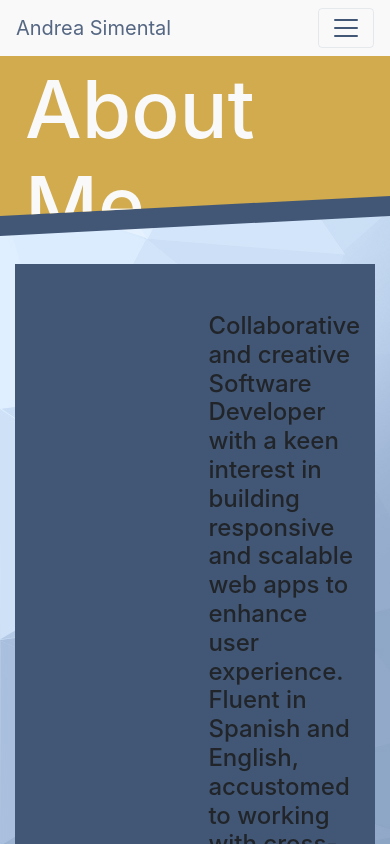
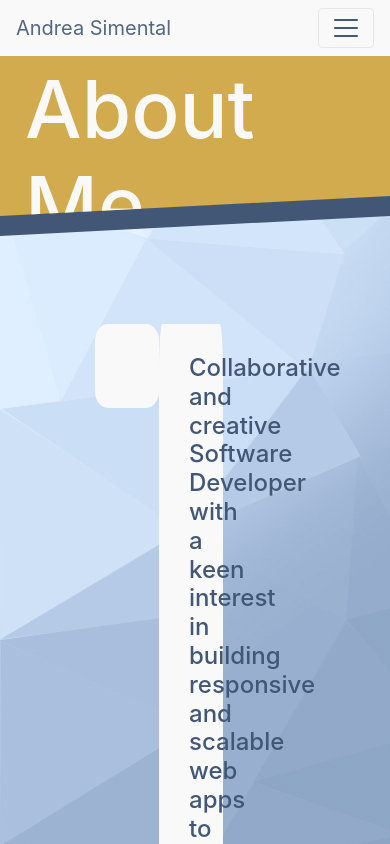
Before and after one commit to anlsim/anlsim.github.io, a React (Create React App) app: page /about in a window 390 px wide. Shown: the top 844 px of the page. Built offline with nearby package versions, Linux system fonts and the light colour scheme.

Commit message:
making homepage responsive

```diff
--- a/src/App.scss
+++ b/src/App.scss
@@ -3,7 +3,7 @@
 body {
   font-family: 'Open Sans Condensed', sans-serif;
   background-image: url(./assets/blueBackground.jpg);
-  background-size: aut;
+  background-size: auto;
 }
 
 a{
--- a/src/pages/AboutMePage.js
+++ b/src/pages/AboutMePage.js
@@ -1,25 +1,29 @@
 import React from 'react';
 import SectionTitle from '../components/SectionTitle';
 import NavBar from '../components/NavBar';
+import '../styles/aboutme.scss';
 
 const AboutMePage = (props) => {
     return (
       <>
       <NavBar />
       <SectionTitle  title={props.title}/>
-      <div className="container pt-2">
-
-        <div className="container bg-primary pt-5">
-          <div className="row center">
-              <div className="col"><img src="" alt=""></img></div>
-              <div className="col">
+        <div className="container pt-5">
+          <div className="about">
+              <div className="img"><img src="" alt=""></img></div>
+              <div className="content">
                 <h4>Collaborative and creative Software Developer with a keen interest in building responsive and scalable web apps to enhance user experience. Fluent in Spanish and English, accustomed to working with cross-cultural, global teams. </h4>
               </div>
           </div>
         </div>
         <br/>
-        <div className="container  bg-light pt-5">Education</div>
-      </div>
+        <div className="container pt-5">
+          <h2>Education</h2>
+          <div className ='jumbotron'>1</div>
+          <div className ='jumbotron'>2</div>
+          <div className ='jumbotron'>3</div>
+        </div>
+
       </>
 
 
--- a/src/styles/HomePage.scss
+++ b/src/styles/HomePage.scss
@@ -1,4 +1,5 @@
 @import 'colors';
+@import 'mediaQueries';
 
     .homepage{
             text-align: center;
@@ -11,14 +12,13 @@
     .header{
         color: $blue-pas;
         width: 700px;
-        border-radius: 15px;
         padding: 50px 50px;
         margin: 50px 50px;
 
 
         &-title{
+
             font-size: 100px;
-
         }
         &-subtitle{
             font-weight: lighter;
@@ -26,4 +26,51 @@
 
         }
 
+
+
+
+
     }
+
+    @include tablet{
+
+        .header{
+            width: 500px;
+            margin: 50px 50px;
+            padding: 50px 50px;
+
+            &-title{
+
+                font-size: 65px;
+
+            }
+            &-subtitle{
+                font-weight: lighter;
+                font-size: 30px;
+
+            }
+        }
+
+    }
+
+    @include mobile {
+
+        .header{
+            align-items: center;
+            width: 300px;
+
+
+            &-title{
+                align-items: center;
+                font-size: 40px;
+
+            }
+            &-subtitle{
+                align-items: center;
+                font-weight: lighter;
+                font-size: 20px;
+
+            }
+        }
+
+    }
--- a/src/styles/MenuItem.scss
+++ b/src/styles/MenuItem.scss
@@ -26,12 +26,7 @@
     }
 
 
-@include tablet{
-    .pentagon{
-        width: 200px;
-        height: 180px;
-    }
-}
+
 
 }
 .content{
@@ -50,3 +45,15 @@
     margin-top: 30px;
     justify-content: center;
 }
+
+@include tablet{
+    .pentagon{
+        width: 150px;
+        height: 160px;
+    }
+
+    .title{
+        margin-top: 50px;
+        font-size: 25px;
+    }
+}
--- a/src/styles/aboutme.scss
+++ b/src/styles/aboutme.scss
@@ -1 +1,46 @@
 @import 'colors';
+
+.about{
+    width: 80%;
+    display: flex;
+    text-align: center;
+    display: inline-block;
+    flex-direction: column;
+    padding: 20px 80px;
+
+    .img{
+        background-color: $white-pas;
+        padding: 30px;
+        width: 50%;
+        margin: 0;
+        float: left;
+        border-radius: 20%;
+    }
+
+    .content{
+        padding: 30px;
+        background-color: $white-pas;
+        border-radius: 5%;
+        color: $blue-pas;
+        margin: 0;
+        width: 50%;
+        float: right;
+        font-weight: lighter;
+
+    }
+
+}
+
+
+.education-main{
+
+    width: 80%;
+    display: flex;
+
+    .title{
+        font-size: 60px;
+    }
+
+
+
+}
```
